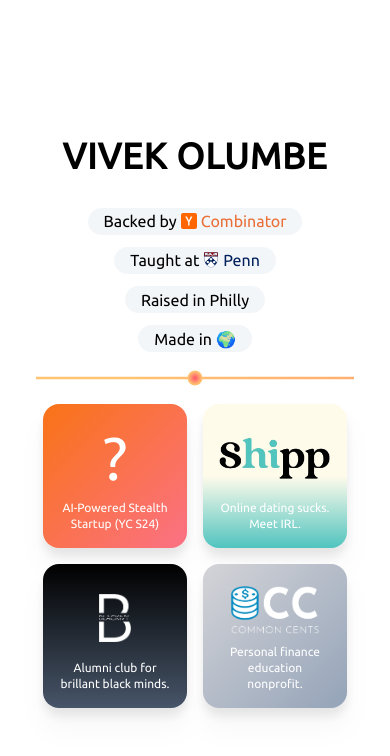
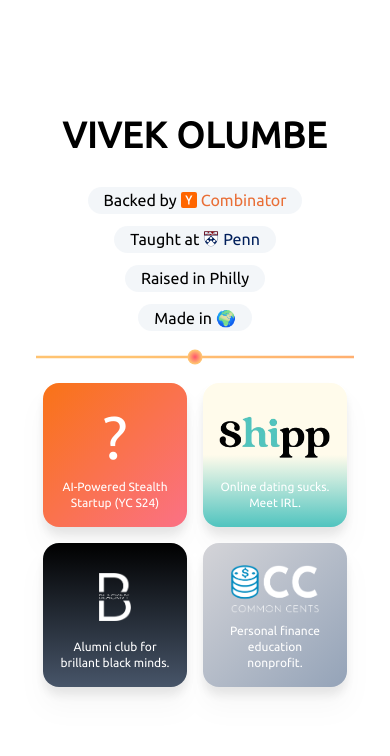
Before and after one commit to volumbe/olumbe, an Astro site: page / in a window 390 px wide. Built offline with nearby package versions, Linux system fonts and the light colour scheme; Astro itself is replaced by a stand-in of ours.

Commit message:
update height for mobile

```diff
--- a/src/layouts/Layout.astro
+++ b/src/layouts/Layout.astro
@@ -27,7 +27,7 @@
 		<meta name="generator" content={Astro.generator} />
 		<title>{title}</title>
 	</head>
-	<body class="h-screen w-screen flex flex-col items-center justify-center p-1">
+	<body class="h-[95vh] sm:h-screen w-screen flex flex-col items-center justify-center p-1">
 		<slot />
 	</body>
 </html>
--- a/src/pages/index.astro
+++ b/src/pages/index.astro
@@ -8,7 +8,7 @@
 ---
 
 <Layout title="vivek">
-	<main class="flex flex-col px-8 py-4 text-center w-full max-w-screen-lg max-h-screen">
+	<main class="flex flex-col px-8 text-center w-full max-w-screen-lg h-fit max-h-screen">
 		<h1 class="name [--slidein-delay:200ms]">Vivek Olumbe</h1>
 		<div class="flex flex-col gap-3 sm:gap-6 text-center items-center mb-4">
 			<p class="badge opacity-0 [--slidein-delay:300ms]">
```
